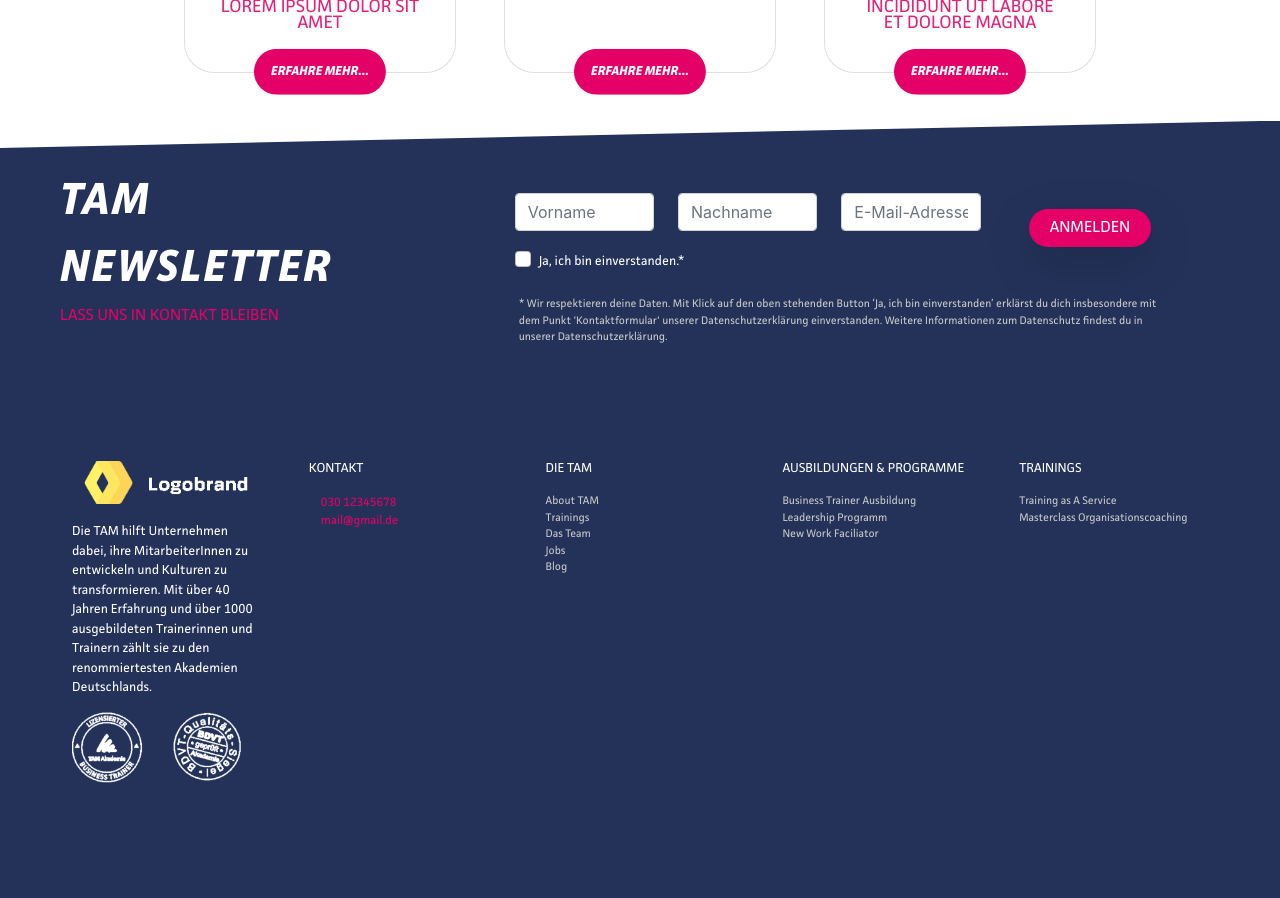
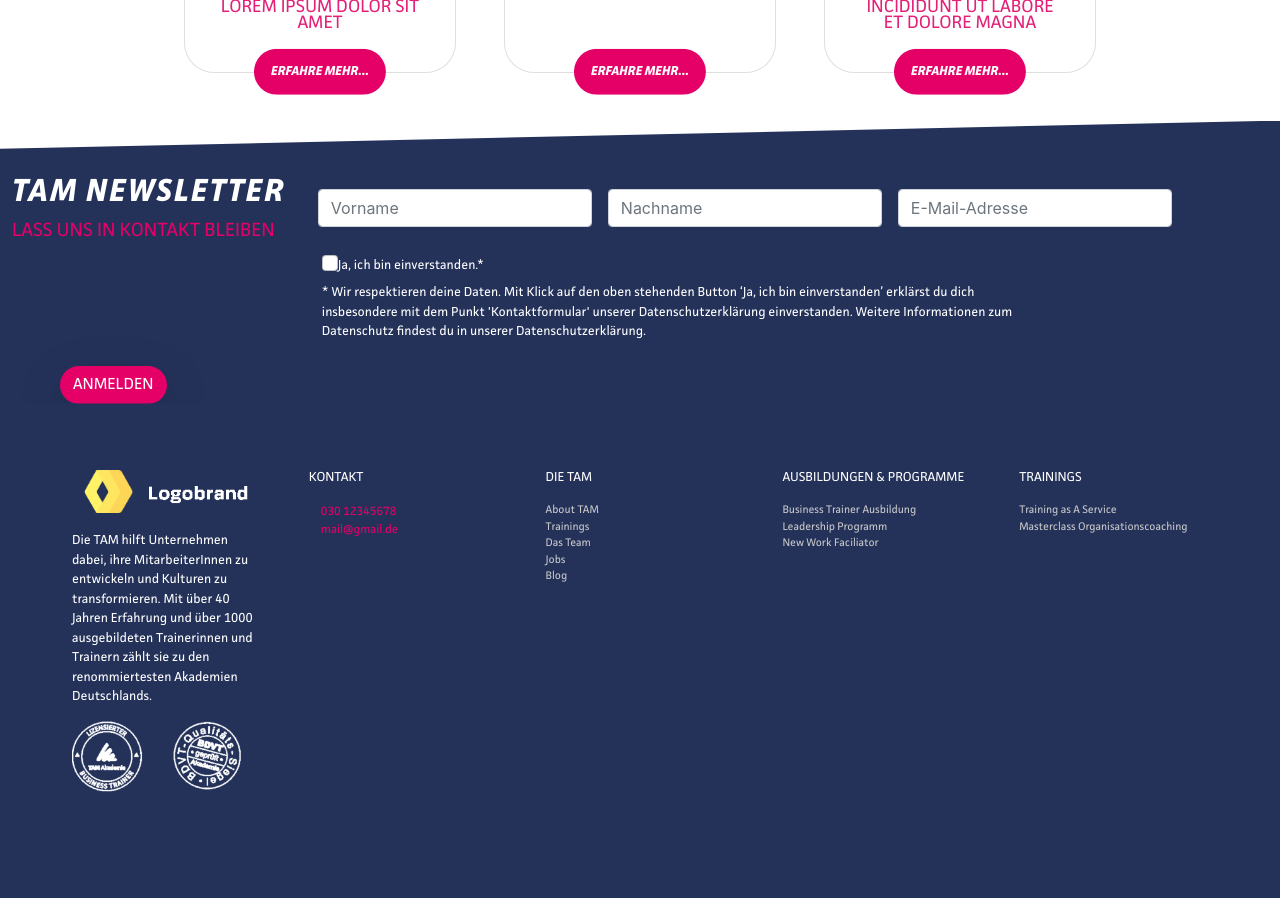
Before and after one commit to renedominguezpalenzuela/open-agile, a Next.js app: page / in a window 1280 px wide. Shown: the part 7600-8498 px from the top of the page. Built offline with nearby package versions, Linux system fonts and the light colour scheme; a web font is replaced by a local one.

Commit message:
arreglando responsividad del footer

```diff
--- a/components/Footer.js
+++ b/components/Footer.js
@@ -6,72 +6,68 @@ export default function Footer() {
 
   <footer className="mt-5 ">
 
-    <div id="rowfoot01" className="row color_background footer_path  mt-5 p-5">
 
-      <div id="colfoot01" className="col-4 ">
+
+    <div id="rowfoot01" className="row color_background footer_path   mt-5 pt-5">
+      <div className="col-auto  ">
         <div className="font_facit_title_very_small">TAM NEWSLETTER</div>
         <div className="font_facit_text_small">LASS UNS IN KONTAKT BLEIBEN</div>
       </div>
 
-      <div id="colfoot02" className="col-8 ">
-
-        <div id="rowfoot02" className="row  p-4">
-
-          <div id="colfoot03" className="col-9">
-            <div id="rowfoot04" className="row">
-              <form>
-                <div className="row ">
-
-                  <div className="col">
-
-                    <input type="text" className="form-control" placeholder="Vorname"></input>
+      <div className="col-auto  ">
+        <div className="row g-3   align-items-center mt-1">
+          <div className="col-auto ">
+            <input type="text " className="form-control " placeholder="Vorname"></input>
           </div>
-                  <div className="col">
-
-                    <input type="text" className="form-control" placeholder="Nachname"></input>
+          <div className="col-auto ">
+            <input type="text" className="form-control " placeholder="Nachname"></input>
           </div>
-                  <div className="col ">
-
-                    <input type="text" className="form-control" placeholder="E-Mail-Adresse"></input>
+          <div className="col-auto">
+            <input type="text" className="form-control " placeholder="E-Mail-Adresse"></input>
+          </div>
         </div>
 
-                </div>
-
-                <div className="row pt-3">
-                  <div className="col">
-
-                    <div className="form-check">
+        <div className="row mt-4">
+          <div className="col-auto    ">
             <input className="form-check-input" type="checkbox" value="" id="defaultCheck1"></input>
-                      <label className="form-check-label font_facit_text_very_small" >
+            <label className="form-check-label font_facit_text_very_small">
                          Ja, ich bin einverstanden.*
             </label>
           </div>
         </div>
+
+        <div className="row mt-2  font_facit_text_very_small">
+          <div className="col-auto">
+            <div>* Wir respektieren deine Daten. Mit Klick auf den oben stehenden Button ‘Ja, ich bin einverstanden’ erklärst du dich</div>
+            <div>insbesondere mit dem Punkt 'Kontaktformular' unserer Datenschutzerklärung einverstanden. Weitere Informationen zum</div>
+            <div> Datenschutz findest du in unserer Datenschutzerklärung.</div>
           </div>
-              </form>
+        </div>
 
+
+
+
+
+
+
+
+
+
+
+      </div>
+
+      <div className="col-auto  mt-4 ms-5 d-flex align-items-center  text-center  ">
+        <button type="button" className="btn boton_card rounded-pill shadow-lg   ">
+          <div className=" font_facit_boton_small "> ANMELDEN</div>
+        </button>
       </div>
 
 
 
     </div>
 
-          <div id="colfoot04" className="col pt-3">
-            <button type="button" className="btn boton_card rounded-pill shadow-lg"> <div className=" font_facit_boton_small ms-2 me-2"> ANMELDEN</div> </button>
-          </div>
-
-        </div>
-
-        <div id="rowfoot03" className="row font_facit_text_very_small_gris ps-3 ms-5 me-5">
-            * Wir respektieren deine Daten. Mit Klick auf den oben stehenden Button ‘Ja, ich bin einverstanden’ erklärst du dich insbesondere mit dem Punkt 'Kontaktformular' unserer Datenschutzerklärung einverstanden. Weitere Informationen zum Datenschutz findest du in unserer Datenschutzerklärung.
-        </div>
-
-      </div>
 
 
-
-
-    </div>
 
 
 
@@ -95,10 +91,14 @@ export default function Footer() {
         <div className="font_facit_text_very_small mt-3">KONTAKT</div>
 
 
-       <div className="row "> <a className="color_contactos mt-3" href="tel:03012345678">030 12345678</a></div>
-       <div className="row "> <a  className="color_contactos" href="mailto:mail@gmail.de">mail@gmail.de</a></div>
+        <div className="row ">
+          <a className="color_contactos mt-3" href="tel:03012345678">030 12345678</a>
+        </div>
+        <div className="row ">
+          <a className="color_contactos" href="mailto:mail@gmail.de">mail@gmail.de</a>
+        </div>
 
-        {/* <div class="font_facit_text_very_very_small_gris">Mo-Fr. 10-18Uhr</div> */}
+
       </div>
 
 
--- a/data.js
+++ b/data.js
@@ -6,7 +6,8 @@ export const crashkurse = [
   {id:'1', image:'card01.jpg', title:'Selbstorganisation in agilen Teams', text:'Lorem ipsum dolor sit amet'},
   {id:'2', image:'card02.jpg', title:'Agile Facilitator', text:'Consectetur adipiscing elit, sed do eiusmod tempor'},
   {id:'3', image:'card03.jpg', title:'Agile Coach', text:'Incididunt ut labore et dolore magna aliqua.'},
-  {id:'4', image:'card05.jpg', title:'Scrum Master', text:'quis nostrud exercitation ullamco laboris'}
+  {id:'4', image:'card05.jpg', title:'Scrum Master', text:'quis nostrud exercitation ullamco laboris'},
+
 
 ]
 
--- a/pages/index.js
+++ b/pages/index.js
@@ -104,7 +104,6 @@ export const getServerSideProps = async (context) => {
   const res2 = await fetch(url2);
   const servicios = await res2.json();
 
-
   const url3 = `${servidor_url}/api/blog`;
   const res3 = await fetch(url3);
   const blogs = await res3.json();
--- a/styles/globals.css
+++ b/styles/globals.css
@@ -557,8 +557,8 @@ div.vertical-line{
 .font_facit_title_very_small {
   font-family: Facit-BoldItalic;
   color: #ffffff;
-  text-align: left;
-  font-size: 45px;
+   text-align: left;
+  font-size: 2.5vw;
 
   font-weight: 200;
 
@@ -566,7 +566,7 @@ div.vertical-line{
   -webkit-font-smoothing: antialiased;
   -moz-osx-font-smoothing: grayscale;
   text-transform: uppercase;
-  selector-locked: false;
+
 
 }
 
@@ -575,11 +575,11 @@ div.vertical-line{
   font-family: Facit-Regular;
   color: #E50067;
   text-align: left;
-  font-size: 16px;
+  font-size: 1.5vw;
 
   font-weight: 200;
 
-  /* letter-spacing: 2px; */
+
   -webkit-font-smoothing: antialiased;
   -moz-osx-font-smoothing: grayscale;
   text-transform: uppercase;
```
Lines whose indentation alone changed are shown as unchanged.
